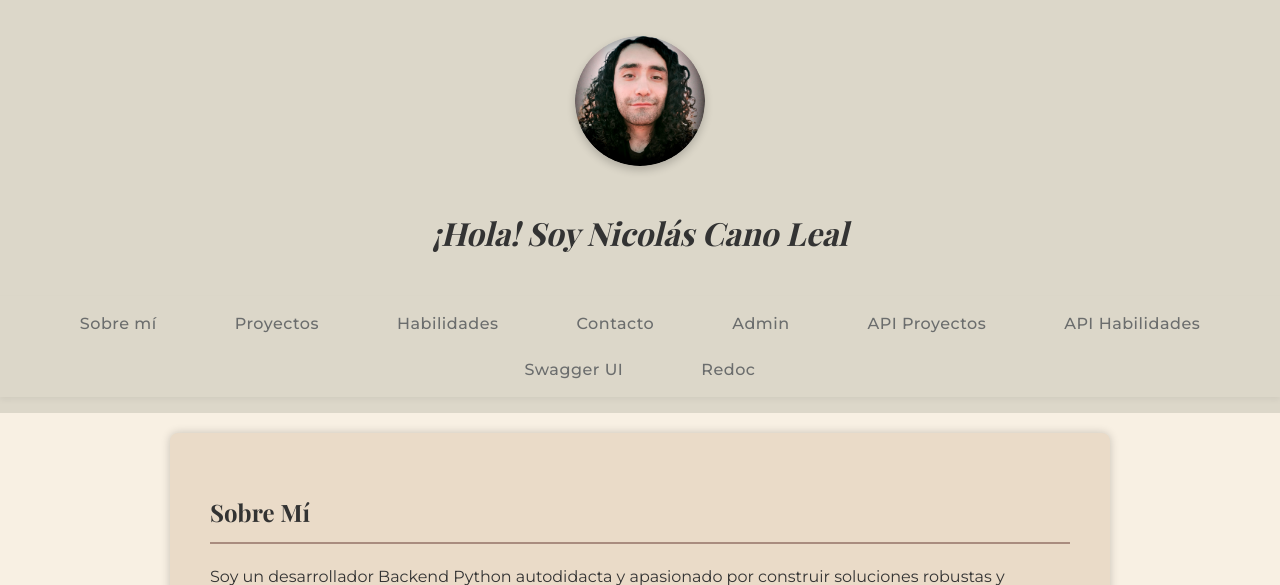
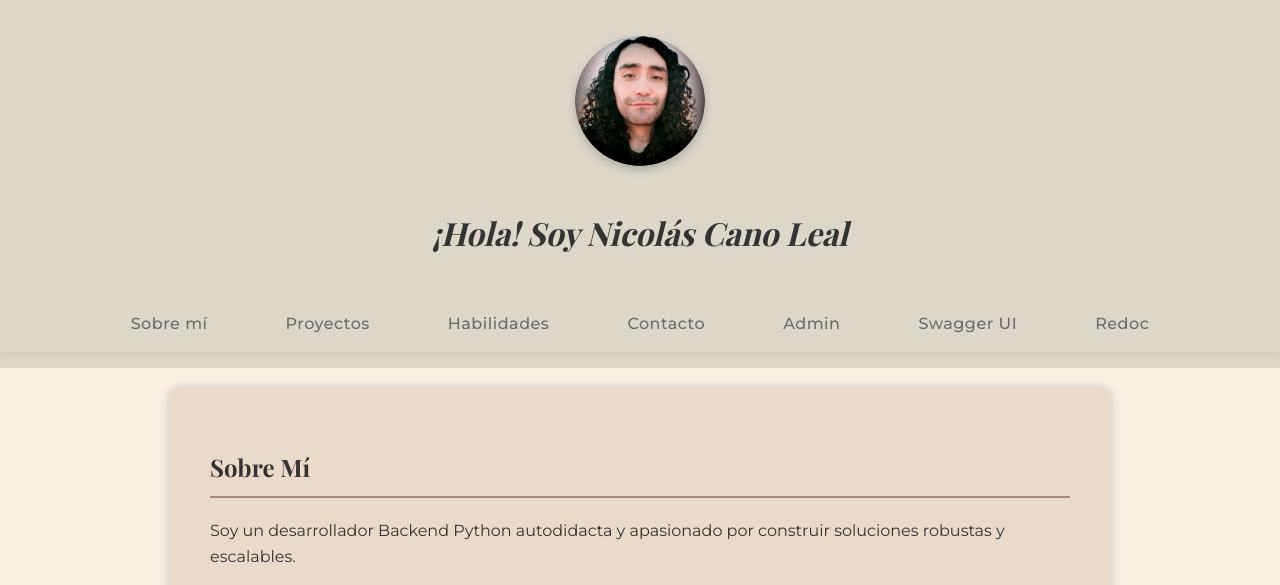
Before and after one commit to NicolasAndresCL/MiPortafolioDjango, a Django app: template portfolio_app/templates/portfolio_app/index.html in a window 1280 px wide. Shown: the top 585 px of the page. Run offline with Django 3.2, Linux system fonts and the light colour scheme; the template is opened without the code that fills it, so the values that code supplies are empty; some web fonts are replaced.

Commit message:
Refactor: clean navigation and ignore production-specific files
- Removed direct links to /api/projects and /api/skills from navigation bar
- Updated .gitignore to exclude settings.py, wsgi.py, and environment artifacts

```diff
--- a/portfolio_app/templates/portfolio_app/index.html
+++ b/portfolio_app/templates/portfolio_app/index.html
@@ -36,14 +36,11 @@
                 <li><a href="#habilidades">Habilidades</a></li>
                 <li><a href="#contacto">Contacto</a></li>
                 <li><a href="{% url 'admin:index' %}" target="_blank">Admin</a></li>
-                <li><a href="/api/projects/" target="_blank">API Proyectos</a></li>
-                <li><a href="/api/skills/" target="_blank">API Habilidades</a></li>
                 <li><a href="/api/schema/swagger-ui/" target="_blank">Swagger UI</a></li>
                 <li><a href="/api/schema/redoc/" target="_blank">Redoc</a></li>
             </ul>
         </nav>
     </header>
-
 
     <main>
         <section id="sobre-mi">
```
Also changed, not shown: 1 other file.
